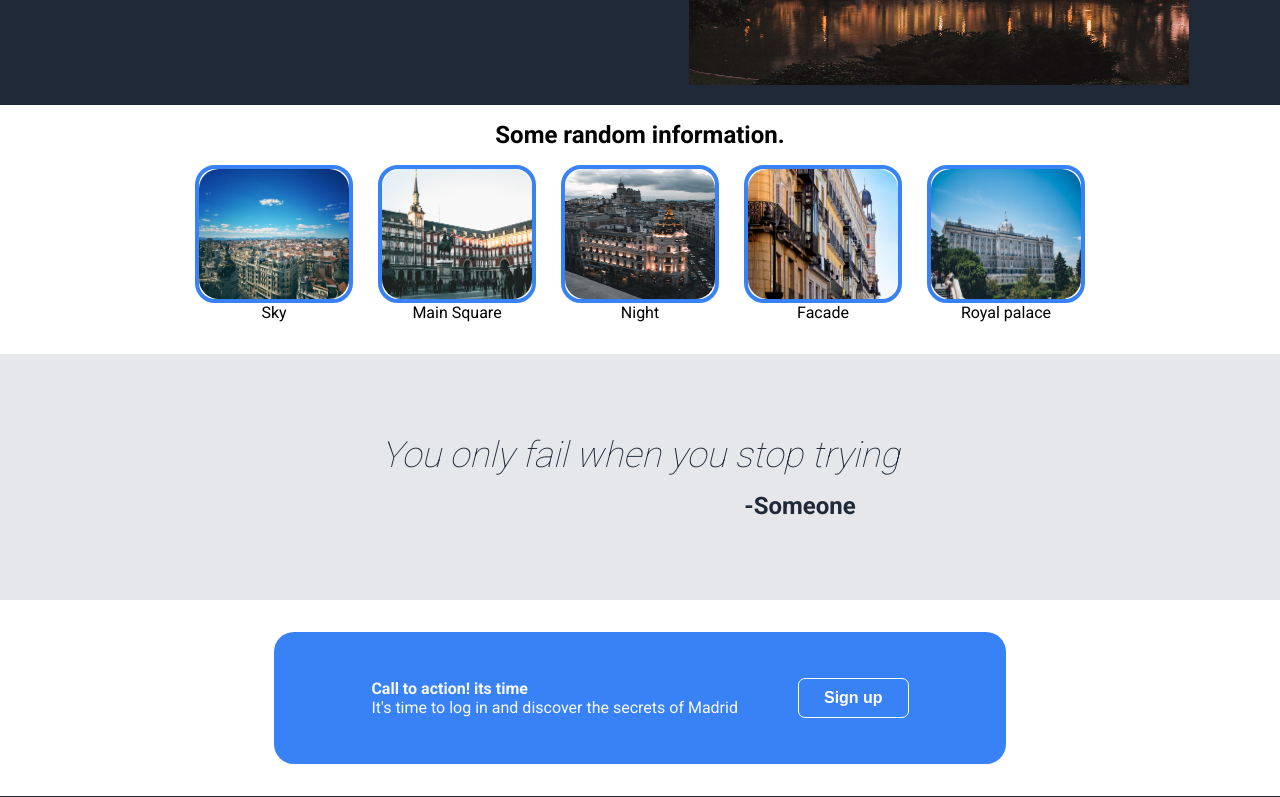
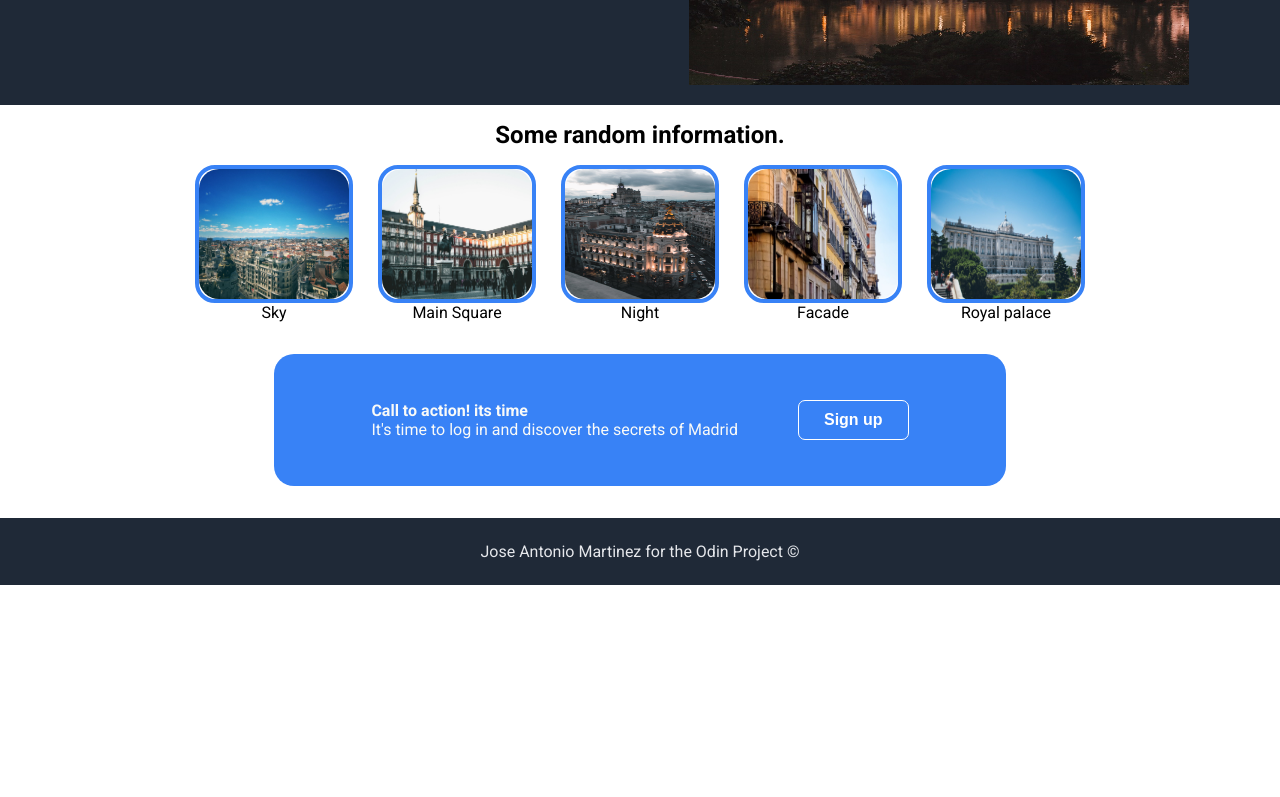
Before and after one commit to josemf93/Odin-landing-page, a plain HTML site: page index.html in a window 1280 px wide. Shown: the part 399-1196 px from the top of the page. After the commit the page ends 984 px from the top, so only its background shows below. Drawn offline with Linux system fonts and the light colour scheme.

Commit message:
inspirational container remove

```diff
--- a/index.html
+++ b/index.html
@@ -73,10 +73,7 @@
         </div>
     </div>
 
-    <div class="inspirational-container">
-        <em>You only fail when you stop trying</em>
-        <p>-Someone</p>
-    </div>
+
     <!--Blue box-->
     <div class="blueBoxContainer">
         <div class="blueBox">
--- a/style.css
+++ b/style.css
@@ -127,16 +127,6 @@ img {
   border-radius: 20px;
 }
 
-.inspirational-container{
-  display: flex;
-  flex-direction: column;
-  justify-content: center;
-  align-items: center;
-  background-color: #E5E7EB;
-  padding: 5em 13em;
-  margin-top: 2rem;
-}
-
 .blueBoxContainer{
   display: flex;
   justify-content: center;
@@ -165,21 +155,6 @@ img {
   color: #f9faf8;
 }
 
-.inspirational-container em{
-  font-size: 36px;
-  font-weight: 100;
-  color: #1f2937;
-}
-
-.inspirational-container p{
-  align-self: center;
-  padding-top:1rem;
-  padding-left: 20rem;
-  font-weight: bolder;
-  font-size: 24px;
-  color: #1f2937;
-}
-
 .footer{
   display: flex;
   justify-content: center;
```
